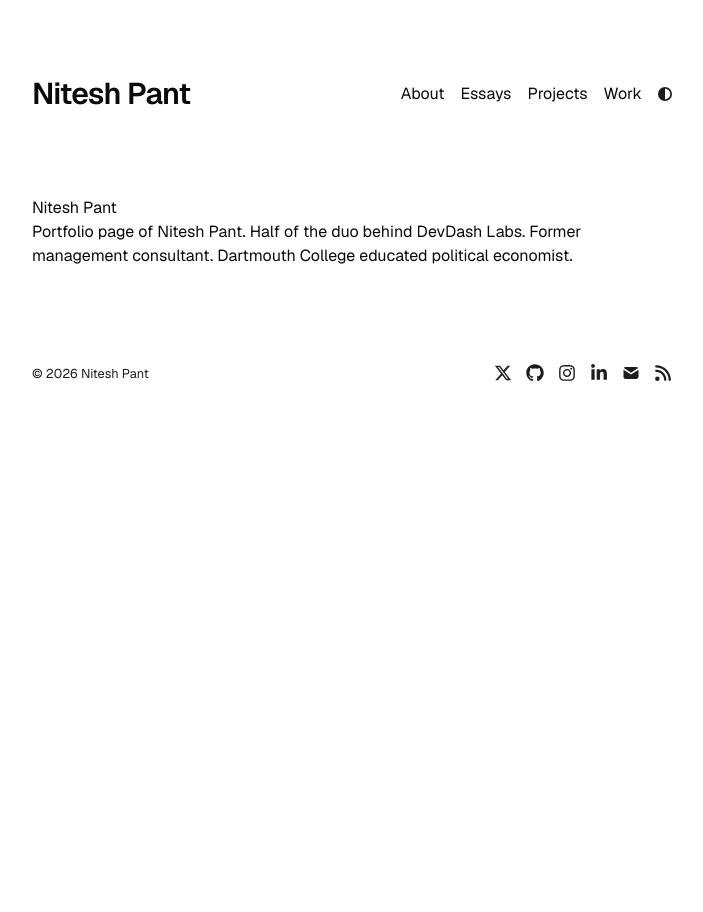
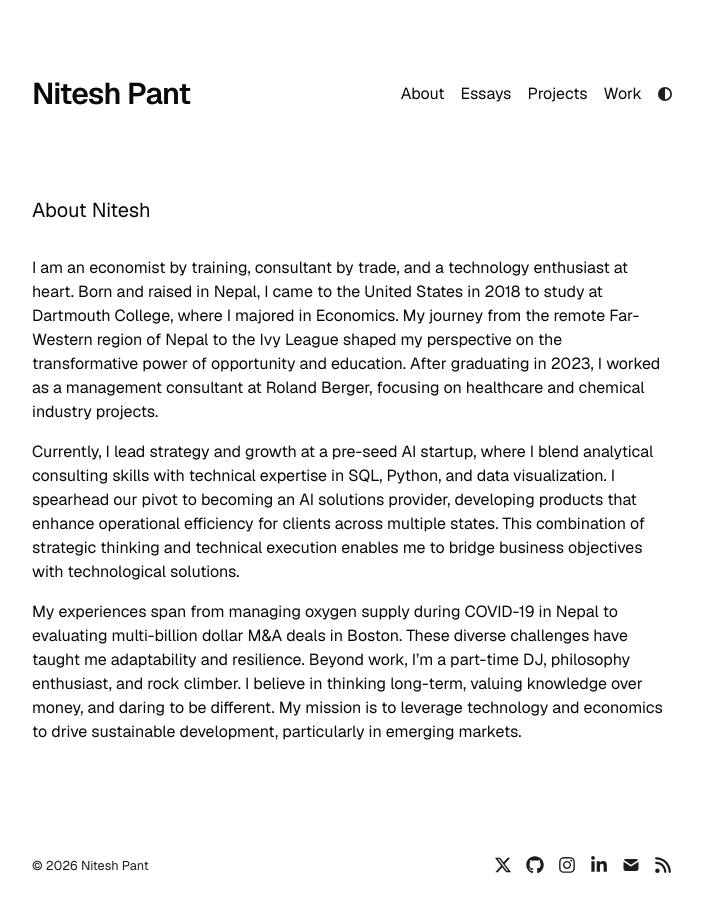
Before and after one commit to niteshpant99/niteshpant.com-site, a Next.js app: page /about in a window 1280 px wide. Shown: the top 912 px of the page, without its empty margins (288-991 px from the left). Before the commit the page ends 800 px from the top, so only its background shows below. Built offline with nearby package versions, Linux system fonts and the light colour scheme.

Commit message:
updated about page

```diff
--- a/app/about/page.tsx
+++ b/app/about/page.tsx
@@ -10,8 +10,17 @@ export const metadata: Metadata = {
 export default function About() {
   return (
     <div>
-      <h1>{metaData.title}</h1>
-      <p>{metaData.description}</p>
+      <h1 className="text-xl mb-8">About Nitesh</h1>
+
+      <p className="mb-4">
+        I am an economist by training, consultant by trade, and a technology enthusiast at heart. Born and raised in Nepal, I came to the United States in 2018 to study at Dartmouth College, where I majored in Economics. My journey from the remote Far-Western region of Nepal to the Ivy League shaped my perspective on the transformative power of opportunity and education. After graduating in 2023, I worked as a management consultant at Roland Berger, focusing on healthcare and chemical industry projects.
+        </p>
+        <p className="mb-4">
+        Currently, I lead strategy and growth at a pre-seed AI startup, where I blend analytical consulting skills with technical expertise in SQL, Python, and data visualization. I spearhead our pivot to becoming an AI solutions provider, developing products that enhance operational efficiency for clients across multiple states. This combination of strategic thinking and technical execution enables me to bridge business objectives with technological solutions.
+        </p>
+        <p className="mb-4">
+        My experiences span from managing oxygen supply during COVID-19 in Nepal to evaluating multi-billion dollar M&A deals in Boston. These diverse challenges have taught me adaptability and resilience. Beyond work, I’m a part-time DJ, philosophy enthusiast, and rock climber. I believe in thinking long-term, valuing knowledge over money, and daring to be different. My mission is to leverage technology and economics to drive sustainable development, particularly in emerging markets.
+      </p>
     </div>
   );
 }
```
